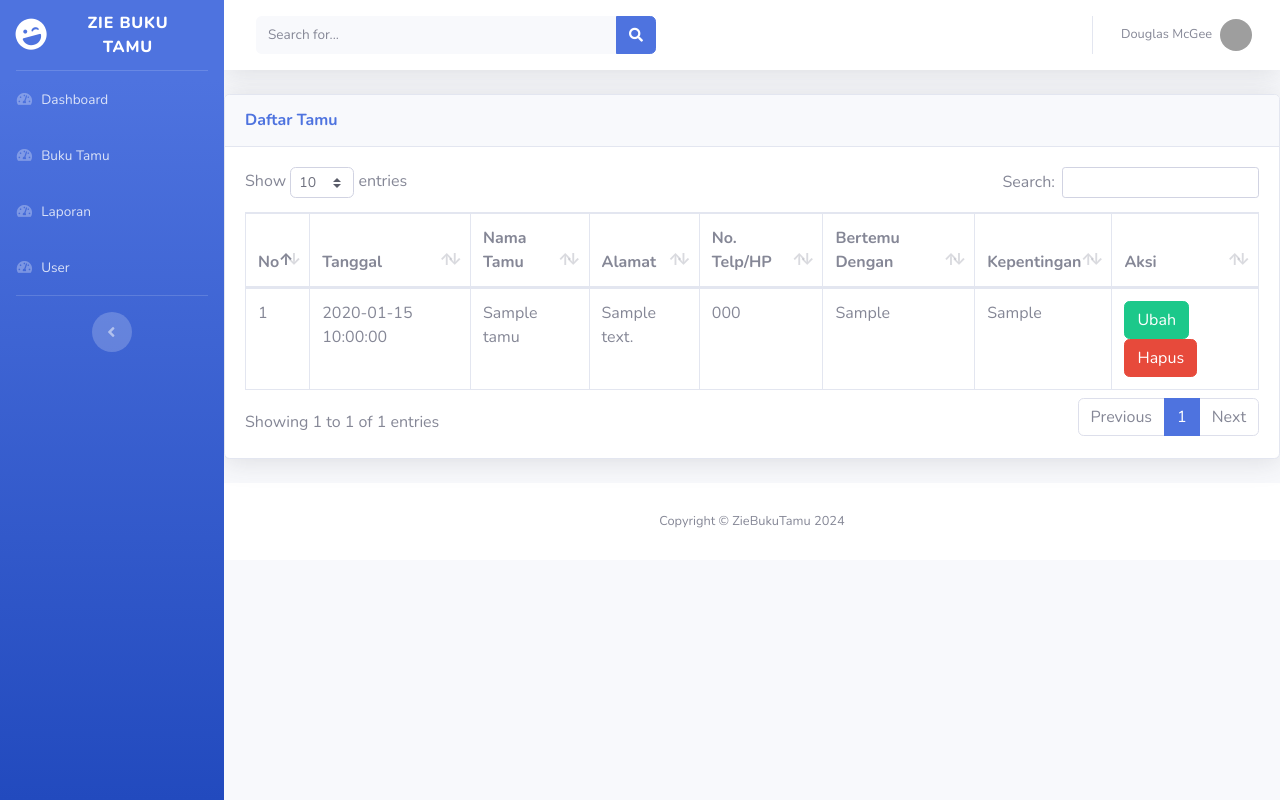
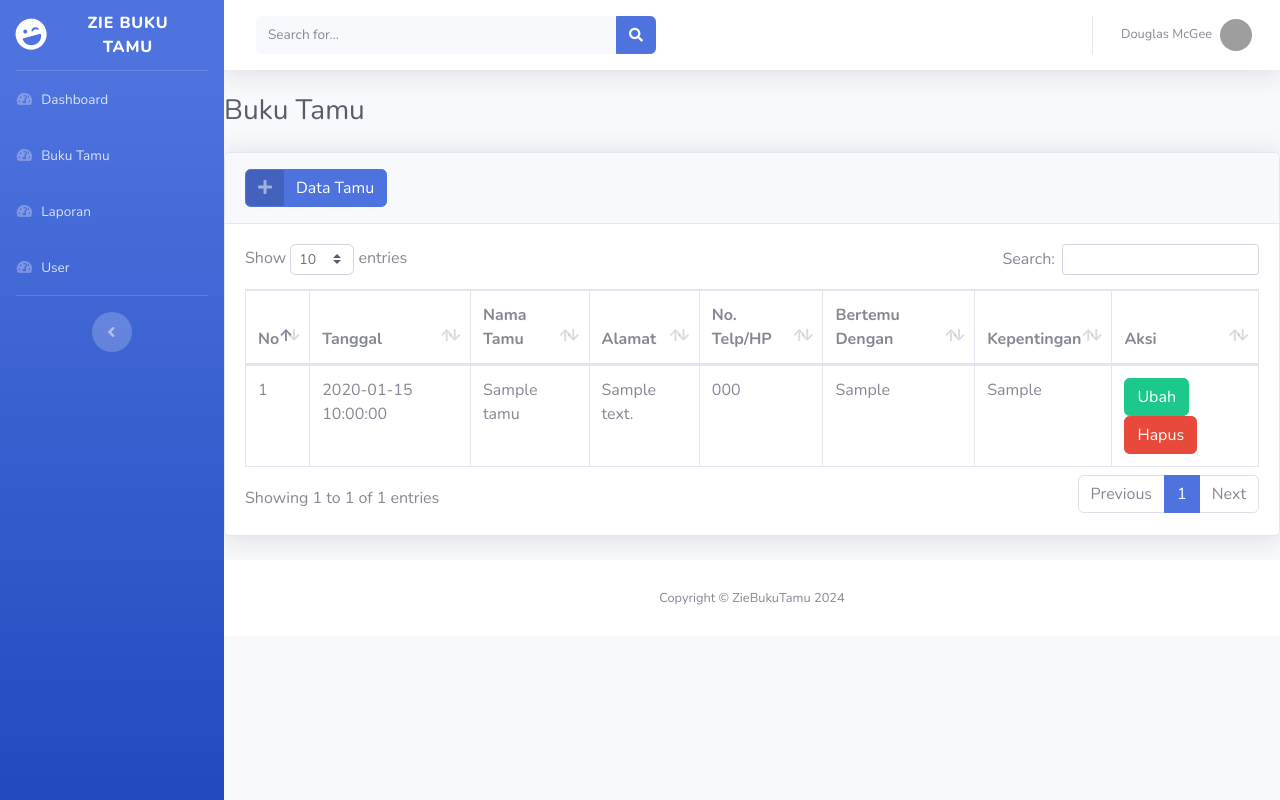
Before and after one commit to M-Rofi-i-Alawi/tugas_BuSarah_buku_tamu, a PHP site: page /buku-tamu.php in a window 1280 px wide. Run offline with PHP 8.4, Linux system fonts and the light colour scheme; tables that the repository leaves empty or names only in its code hold one stand-in row (values such as "Sample post"); grey boxes are pictures that could not be loaded.

Commit message:
menambahkan modal dan fitur tambah data tamu

```diff
--- a/buku-tamu.php
+++ b/buku-tamu.php
@@ -10,10 +10,38 @@ include_once('templates/header.php');
     <title>Document</title>
 </head>
 <body>
+    <!-- Page Heading -->
+    <h1 class="h3 mb-4 text-gray-800">Buku Tamu</h1>
+
+    <?php
+    // jika ada tombol simpan
+    if (isset($_POST['simpan'])) {
+        if (tambah_tamu($_POST) > 0) {
+    ?>
+            <div class="alert alert-success" role="alert">
+                Data berhasil disimpan!
+            </div>
+        <?php
+        } else {
+        ?>
+            <div class="alert alert-danger" role="alert">
+                Data gagal disimpan!
+            </div>
+    <?php
+        }
+    }
+?>
+
     <!-- DataTales Example -->
     <div class="card shadow mb-4">
     <div class="card-header py-3">
-        <h6 class="m-0 font-weight-bold text-primary">Daftar Tamu</h6>
+         <button type="button" class="btn btn-primary btn-icon-split"
+            data-toggle="modal" data-target="#tambahModal">
+            <span class="icon text-white-50">
+                <i class="fas fa-plus"></i>
+            </span>
+            <span class="text">Data Tamu</span>
+        </button>
     </div>
     <div class="card-body">
         <div class="table-responsive">
@@ -52,11 +80,89 @@ include_once('templates/header.php');
                 </tr>
                 <?php endforeach; ?>
             </tbody>
+
         </table>
         </div>
     </div>
     </div>
 
+    <?php
+    // mengambil data tamu dengan kode terbesar
+$query = mysqli_query($koneksi,"SELECT max(id_tamu) as kodeTerbesar FROM buku_tamu");
+$data = mysqli_fetch_array($query);
+$kodeTamu = $data['kodeTerbesar'];
+
+// mengambil angka dari kode tamu terbesar
+$urutan = (int) substr($kodeTamu, 2, 3);
+
+// increment
+$urutan++;
+
+// membuat kode tamu baru
+$huruf = "zt";
+$kodeTamu = $huruf . sprintf("%03s", $urutan);
+
+    ?>
+
+    <!-- Modal Tambah -->
+    <div class="modal fade" id="tambahModal" tabindex="-1" aria-labelledby="tambahModalLabel" aria-hidden="true">
+        <div class="modal-dialog">
+            <div class="modal-content">
+            <div class="modal-header">
+                <h5 class="modal-title" id="tambahModalLabel">Tambah Data Tamu</h5>
+                <button type="button" class="close" data-dismiss="modal" aria-label="Close">
+                <span aria-hidden="true">&times;</span>
+                </button>
+            </div>
+
+            <form method="post" action="">
+                <div class="modal-body">
+                <input type="hidden" name="id_tamu" id="id_tamu" value="<?= $kodeTamu ?>">
+
+                <div class="form-group row">
+                    <label for="nama_tamu" class="col-sm-3 col-form-label">Nama Tamu</label>
+                    <div class="col-sm-8">
+                    <input type="text" class="form-control" id="nama_tamu" name="nama_tamu">
+                    </div>
+                </div>
+
+                <div class="form-group row">
+                    <label for="alamat" class="col-sm-3 col-form-label">Alamat</label>
+                    <div class="col-sm-8">
+                    <textarea class="form-control" id="alamat" name="alamat"></textarea>
+                    </div>
+                </div>
+
+                <div class="form-group row">
+                    <label for="no_hp" class="col-sm-3 col-form-label">No. Telepon</label>
+                    <div class="col-sm-8">
+                    <input type="text" class="form-control" id="no_hp" name="no_hp">
+                    </div>
+                </div>
+
+                <div class="form-group row">
+                    <label for="bertemu" class="col-sm-3 col-form-label">Bertemu dg.</label>
+                    <div class="col-sm-8">
+                    <input type="text" class="form-control" id="bertemu" name="bertemu">
+                    </div>
+                </div>
+
+                <div class="form-group row">
+                    <label for="kepentingan" class="col-sm-3 col-form-label">Kepentingan</label>
+                    <div class="col-sm-8">
+                    <input type="text" class="form-control" id="kepentingan" name="kepentingan">
+                    </div>
+                </div>
+                </div>
+
+                <div class="modal-footer">
+                <button type="button" class="btn btn-secondary" data-dismiss="modal">Keluar</button>
+                <button type="submit" name="simpan" class="btn btn-primary">Simpan</button>
+                </div>
+                </form>
+            </div>
+        </div>
+    </div>
 </body>
 </html>
 
--- a/function.php
+++ b/function.php
@@ -12,4 +12,25 @@
     }
     return $rows;
 }
+// function tambah data
+function tambah_tamu($data)
+{
+    global $koneksi;
+
+    $kode       = htmlspecialchars($data["id_tamu"]);
+    $tanggal    = date("Y-m-d");
+    $nama_tamu  = htmlspecialchars($data["nama_tamu"]);
+    $alamat     = htmlspecialchars($data["alamat"]);
+    $no_hp      = htmlspecialchars($data["no_hp"]);
+    $bertemu    = htmlspecialchars($data["bertemu"]);
+    $kepentingan= htmlspecialchars($data["kepentingan"]);
+
+    $query = "INSERT INTO buku_tamu
+              VALUES ('$kode','$tanggal','$nama_tamu','$alamat','$no_hp','$bertemu','$kepentingan')";
+
+    mysqli_query($koneksi, $query);
+
+    return mysqli_affected_rows($koneksi);
+}
+
 ?>
--- a/templates/footer.php
+++ b/templates/footer.php
@@ -53,11 +53,23 @@
     <!-- Custom scripts for all pages-->
     <script src="assets/js/sb-admin-2.min.js"></script>
 
-        <!-- Page level plugins -->
+    <!-- Page level plugins -->
     <script src="assets/vendor/datatables/jquery.dataTables.min.js"></script>
     <script src="assets/vendor/datatables/dataTables.bootstrap4.min.js"></script>
 
     <!-- Page level custom scripts -->
     <script src="assets/js/demo/datatables-demo.js"></script>
+
+    <!-- agar alert menghilang otomatis -->
+    <script>
+    $(document).ready(function() {
+        window.setTimeout(function() {
+            $(".alert").fadeTo(500, 0).slideUp(500, function(){
+                $(this).remove();
+            });
+        }, 4000);
+    });
+</script>
+
 </body>
 </html>
```
